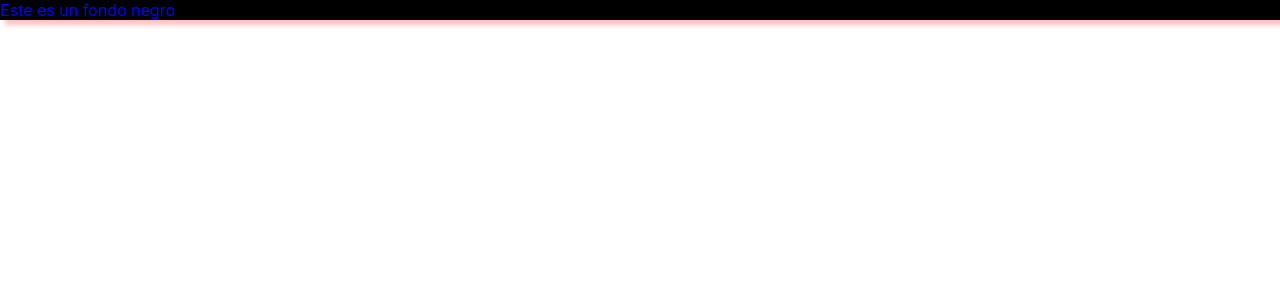
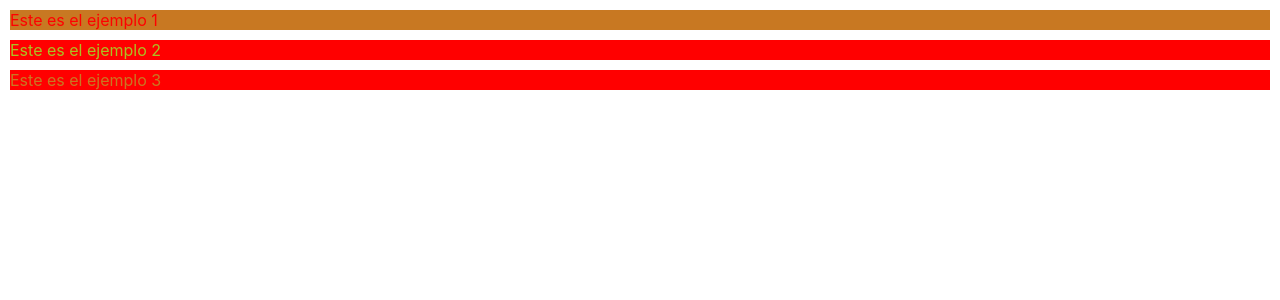
Before and after one commit to hanrike/ExplicacionEstilos, a React (Create React App) app: page / in a window 1280 px wide. Shown: the top 300 px of the page. Built offline with nearby package versions, Linux system fonts and the light colour scheme.

Commit message:
agregar explicacion de sass

```diff
--- a/src/App.js
+++ b/src/App.js
@@ -4,7 +4,10 @@ import './styles/styles.scss';
 function App() {
   return (
     <div className="App">
-      <div className='fondoNegro'>Este es un fondo negro</div>
+      <div className='fondo1'>Este es el ejemplo 1</div>
+      <div className='fondo2'>Este es el ejemplo 2</div>
+      <div className='fondo3'>Este es el ejemplo 3</div>
+
     </div>
   );
 }
--- a/src/styles/mixins.scss
+++ b/src/styles/mixins.scss
@@ -0,0 +1,8 @@
+
+
+@mixin fondoDiv($colorFondo,$colorSombra,$colorFuente) {
+    background-color: $colorFondo;
+    box-shadow: $colorSombra;
+    color: $colorFuente;
+    margin: 10px;
+}
--- a/src/styles/styles.scss
+++ b/src/styles/styles.scss
@@ -1,8 +1,15 @@
 @import './colors.scss';
+@import './mixins.scss';
 
 
-.fondoNegro{
-    background-color: black;
-    box-shadow: 5px 5px 5px rgba(red,0.25);
-    color: blue;
+.fondo1{
+    @include fondoDiv($miColor1,$miColor2,$miColor3);
 }
+
+.fondo2{
+    @include fondoDiv($miColor3,$miColor4,$miColor2);
+}
+
+.fondo3{
+    @include fondoDiv($miColor3,$miColor3,$miColor1);
+}
```
